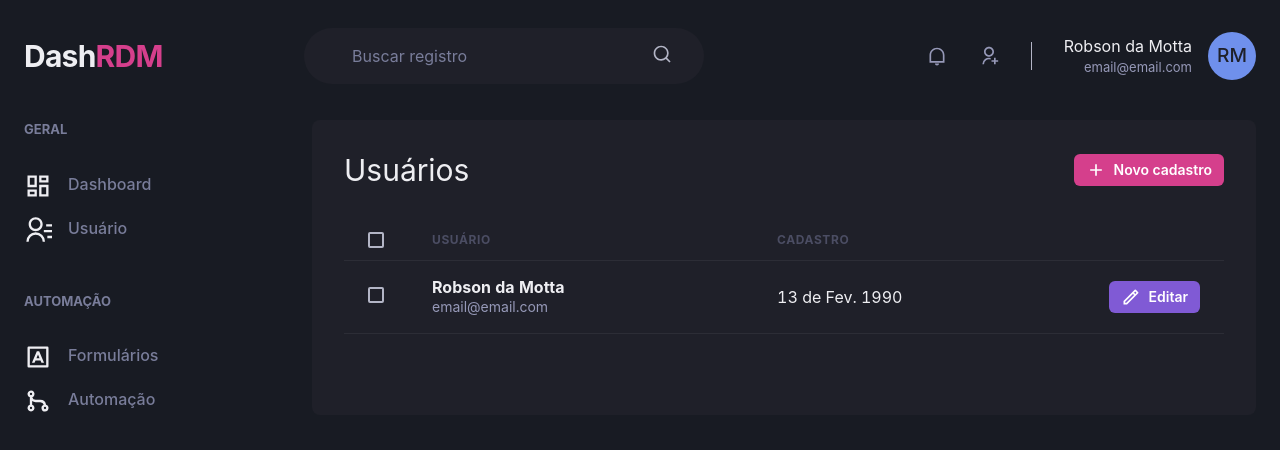
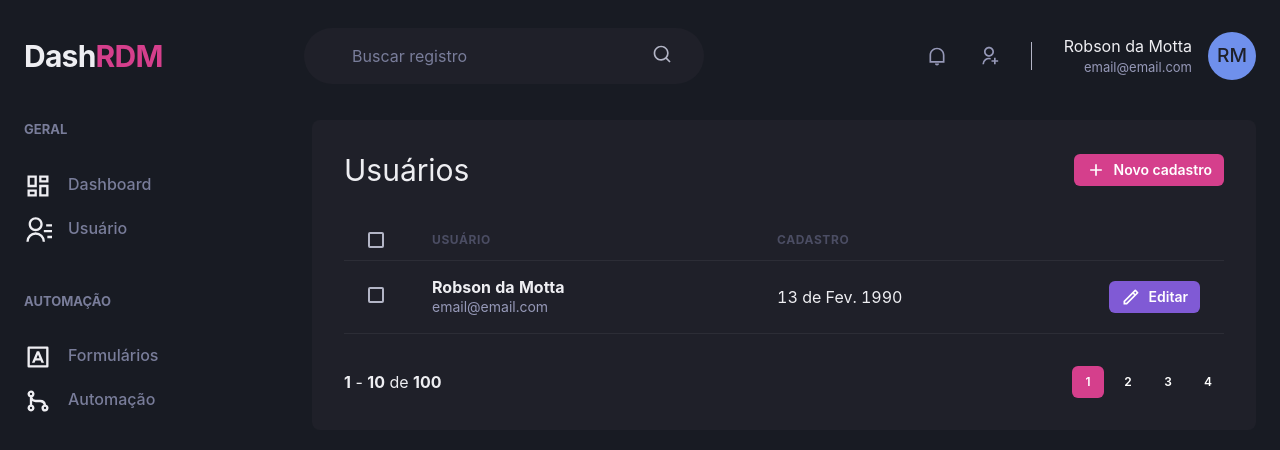
Before and after one commit to RDMotta/dashrdm, a Next.js app: page /users in a window 1280 px wide. Shown: the top 450 px of the page. Built offline with nearby package versions, Linux system fonts and the light colour scheme.

Commit message:
Create component Pagination

```diff
--- /dev/null
+++ b/src/components/Pagination.tsx
@@ -0,0 +1,73 @@
+import {Stack, Box, Button}  from '@chakra-ui/react'
+
+export function Pagination(){
+    return(
+        <Stack
+            direction="row"
+            mt="8"
+            spacing="6"
+            justify="space-between"
+            align="center"
+        >
+            <Box>
+                <strong>1</strong> - <strong>10</strong> de <strong>100</strong>
+            </Box>
+            <Stack direction="row" spacing="2">
+                <Button
+                    size="sm"
+                    fontSize="xs"
+                    w="4"
+                    colorScheme="pink"
+                    disabled
+                    _disabled={
+                        {
+                        bg: 'pink.500',
+                        cursor: 'default',
+                        }
+                    }
+                >
+                    1
+                </Button>
+                <Button
+                    size="sm"
+                    fontSize="xs"
+                    w="4"
+                    colorScheme="gray.700"
+                    _hover={
+                        {
+                        bg: 'gray.500',
+                        }
+                    }
+                >
+                    2
+                </Button>
+                <Button
+                    size="sm"
+                    fontSize="xs"
+                    w="4"
+                    colorScheme="gray.700"
+                    _hover={
+                        {
+                        bg: 'gray.500',
+                        }
+                    }
+                >
+                    3
+                </Button>
+                <Button
+                    size="sm"
+                    fontSize="xs"
+                    w="4"
+                    colorScheme="gray.700"
+                    _hover={
+                        {
+                        bg: 'gray.500',
+                        }
+                    }
+                >
+                    4
+                </Button>
+            </Stack>
+        </Stack>
+    );
+}
--- a/src/pages/users/index.tsx
+++ b/src/pages/users/index.tsx
@@ -2,6 +2,7 @@
 import { RiAddLine, RiPencilLine } from 'react-icons/ri';
 
 import { Header } from '../../components/Header';
+import { Pagination } from '../../components/Pagination';
 import { Sidebar } from '../../components/Sidebar';
 
 export default function UserLust(){
@@ -59,6 +60,7 @@
                         </Tr>
                     </Tbody>
                 </Table>
+                <Pagination />
             </Box>
           </Flex>
         </Box>
```
